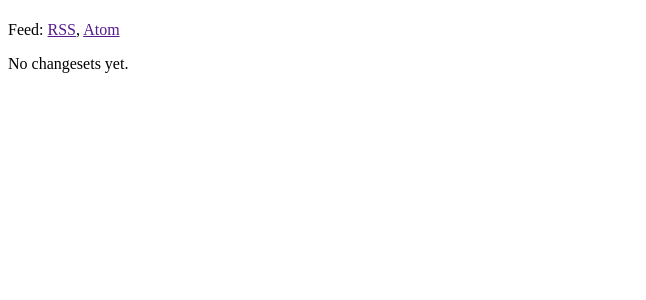
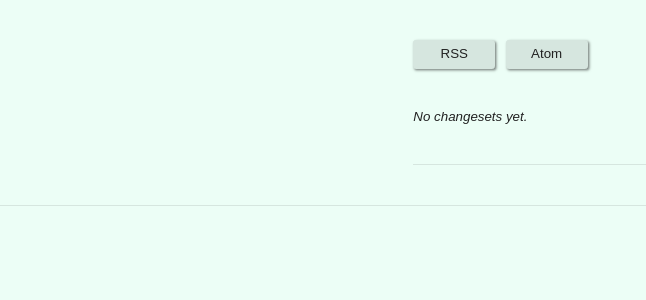
Before and after one commit to jakubvalenta/osm-changesets, a Django app: template osm_changesets/templates/users/detail.html in a window 1280 px wide. Shown: the top 300 px of the page, without its empty margins (0-646 px from the left). Run offline with Django 5.2, Linux system fonts and the light colour scheme; the template is opened without the code that fills it, so the values that code supplies are empty.

Commit message:
style index and detail

```diff
--- a/osm_changesets/forms.py
+++ b/osm_changesets/forms.py
@@ -10,6 +10,6 @@ class CreateUserForm(forms.Form):
 
 class FindUserForm(forms.Form):
     user_name = forms.CharField(
-        label="Or find a user by their name",
+        label="Or find a user by name",
         widget=forms.TextInput(attrs={"placeholder": "Jakub Valenta"}),
     )
--- /dev/null
+++ b/osm_changesets/static/osm_changesets/main.css
@@ -0,0 +1,93 @@
+body {
+  margin: 0;
+  /* background: #ebfdf5; */
+  background: #ecfef6;
+}
+body,
+input {
+  color: #222;
+  font-family: sans-serif;
+  font-size: 10pt;
+}
+a {
+  color: #222;
+  text-decoration-color: #c1cfc9;
+  text-decoration-thickness: 2px;
+}
+a:focus,
+a:hover {
+  text-decoration-color: #222;
+}
+.container {
+  border-bottom: 1px solid #d6e6df;
+}
+section,
+footer {
+  max-width: 34em;
+  margin: 0 auto;
+}
+h1,
+h2 {
+  font-size: 100%;
+  font-weight: normal;
+}
+p {
+  margin-top: 1em;
+  margin-bottom: 1em;
+  max-width: 60%;
+}
+h1,
+section,
+form,
+footer {
+  margin-top: 3em;
+  margin-bottom: 3em;
+}
+p {
+  font-style: italic;
+}
+form div {
+  display: flex;
+  align-items: start;
+}
+label {
+  flex-grow: 1;
+  line-height: 2;
+}
+input,
+.button {
+  border: 1px solid #d6e6df;
+  border-radius: 0.2em;
+  padding: 0 0.5em;
+  line-height: 2;
+}
+input[type='text'] {
+  width: 9em;
+  box-shadow: inset 0.1em 0.1em 0.2em rgba(0, 0, 0, 0.5);
+}
+input[type='submit'],
+.button {
+  display: inline-block;
+  width: 10em;
+  flex-shrink: 0;
+  background: #d6e6df;
+  box-shadow: 0.1em 0.1em 0.2em rgba(0, 0, 0, 0.5);
+  text-align: center;
+  text-decoration: none;
+  font-style: normal;
+  cursor: pointer;
+}
+.button {
+  width: 5em;
+}
+input[type='text'],
+.button {
+  margin-right: 0.5em;
+}
+input[type='submit']:hover,
+input[type='submit']:focus,
+.button:hover,
+.button:focus {
+  background-color: #c1cfc9;
+  border-color: #c1cfc9;
+}
--- a/osm_changesets/templates/users/detail.html
+++ b/osm_changesets/templates/users/detail.html
@@ -6,16 +6,42 @@
     <title>{{ user.title }}</title>
     <!-- TODO RSS link -->
     <!-- TODO Atom link -->
+    {% load static %}
+    <link
+      rel="stylesheet"
+      href="{% static 'osm_changesets/main.css' %}"
+      type="text/css"
+      media="screen"
+    />
   </head>
   <body>
+    <div class="container">
+      <section>
         <h1>{{ user.title }}</h1>
-    <p>Feed: <a href="{{ user.feed_rss_url }}">RSS</a>, <a href="{{ user.feed_atom_url }}">Atom</a></p>
+        <p>
+          <a href="{{ user.feed_rss_url }}" class="button">RSS</a>
+          <a href="{{ user.feed_atom_url }}" class="button">Atom</a>
+        </p>
         {% for changeset in user.changesets.all %}
+      </section>
+    </div>
+    <div class="container">
+      <section>
         <h2>{{ changeset.title }}</h2>
-    <p><a href="{{ changeset.osm_url }}" target="blank">{{ changeset.created_at|date:"j M Y H:i" }}&#8599;</a></p>
+        <p>
+          <a href="{{ changeset.osm_url }}" target="blank"
+            >{{ changeset.created_at|date:"j M Y H:i" }}&#8599;</a
+          >
+        </p>
         <img src="{{ changeset.svg.url }}" />
+      </section>
+    </div>
     {% empty %}
+    <div class="container">
+      <section>
         <p>No changesets yet.</p>
         {% endfor %}
+      </section>
+    </div>
   </body>
 </html>
```
Also changed, not shown: osm_changesets/templates/index.html (+27 -6 lines). Lines whose indentation alone changed are shown as unchanged.
